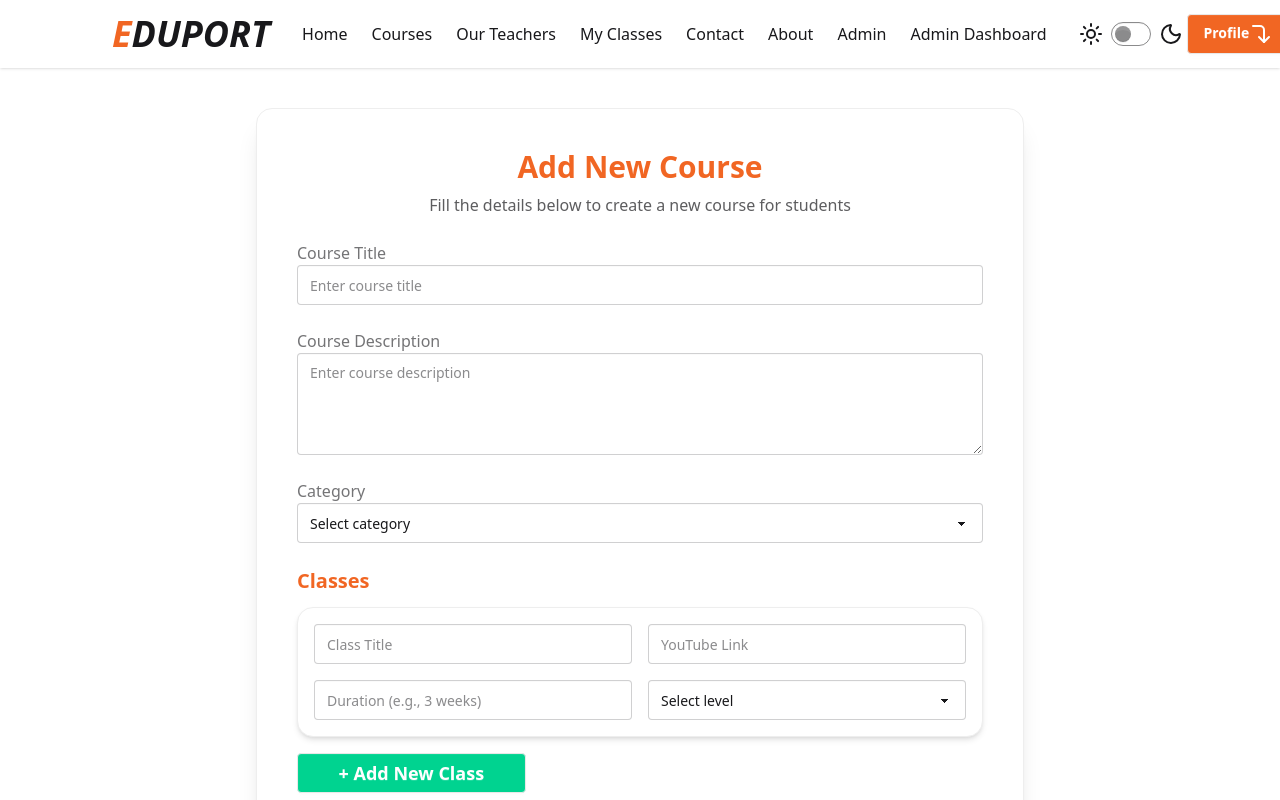
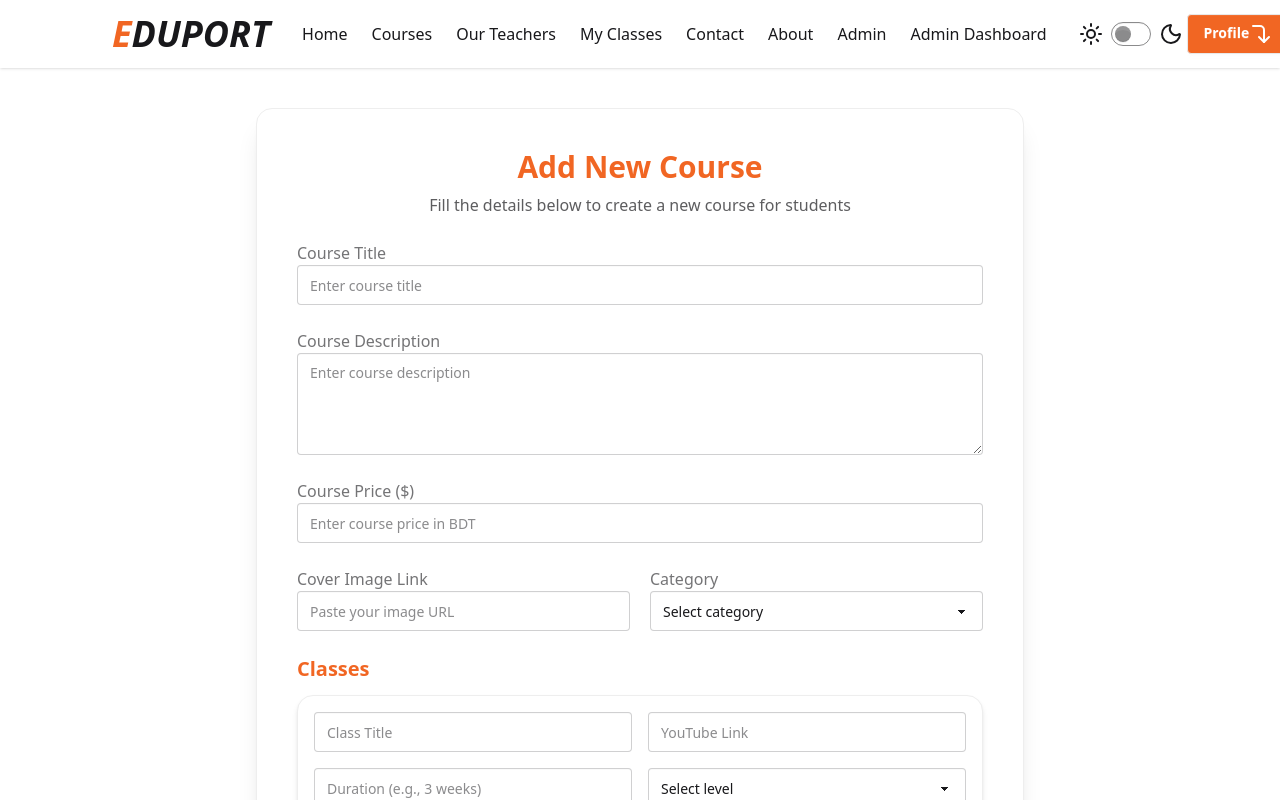
Before and after one commit to rubaiiyat/Learning-management-system-Client, a React (Vite) app: page /admin/add-course in a window 1280 px wide. Shown: the top 800 px of the page. Built offline with nearby package versions, Linux system fonts and the light colour scheme; no server answers.

Commit message:
change add course page and add courses page

```diff
--- a/src/Components/Admin/AddCourse/AddCourse.jsx
+++ b/src/Components/Admin/AddCourse/AddCourse.jsx
@@ -8,6 +8,8 @@ const AddCourse = () => {
     defaultValues: {
       title: "",
       description: "",
+      price: "",
+      image: "",
       category: "",
       classes: [{ title: "", youtube: "", duration: "", level: "" }],
     },
@@ -20,12 +22,11 @@ const AddCourse = () => {
 
   const onSubmit = async (data) => {
     try {
-      // backend e POST request
       const response = await axios.post("http://localhost:3000/courses", data);
 
       if (response.status === 200) {
         toast.success(`Course "${data.title}" added successfully!`);
-        reset(); // form reset
+        reset();
       } else {
         toast.error("Failed to add course. Try again.");
       }
@@ -72,6 +73,33 @@ const AddCourse = () => {
             ></textarea>
           </div>
 
+          {/* Course Price */}
+          <div className="form-control">
+            <label className="label">
+              <span className="label-text font-medium">Course Price ($)</span>
+            </label>
+            <input
+              type="number"
+              {...register("price", { required: true, min: 0 })}
+              placeholder="Enter course price in BDT"
+              className="input input-bordered w-full rounded"
+            />
+          </div>
+
+          {/* Image + Category */}
+          <div className="grid md:grid-cols-2 gap-5">
+            <div className="form-control">
+              <label className="label">
+                <span className="label-text font-medium">Cover Image Link</span>
+              </label>
+              <input
+                type="url"
+                {...register("image", { required: true })}
+                placeholder="Paste your image URL"
+                className="input input-bordered w-full rounded"
+              />
+            </div>
+
             {/* Category */}
             <div className="form-control">
               <label className="label">
@@ -82,12 +110,13 @@ const AddCourse = () => {
                 className="select select-bordered w-full rounded"
               >
                 <option value="">Select category</option>
-              <option value="ielts">IELTS</option>
-              <option value="toefl">TOEFL</option>
-              <option value="gre">GRE</option>
-              <option value="gmat">GMAT</option>
-              <option value="pte">PTE</option>
+                <option value="IELTS">IELTS</option>
+                <option value="TOEFL">TOEFL</option>
+                <option value="GRE">GRE</option>
+                <option value="GMAT">GMAT</option>
+                <option value="PTE">PTE</option>
               </select>
+            </div>
           </div>
 
           {/* Dynamic Classes */}
@@ -114,6 +143,7 @@ const AddCourse = () => {
                     className="input input-bordered w-full rounded"
                   />
                 </div>
+
                 <div className="grid md:grid-cols-2 gap-4 mt-4">
                   <input
                     {...register(`classes.${index}.duration`)}
@@ -146,7 +176,7 @@ const AddCourse = () => {
 
             <button
               type="button"
-              className="btn w-4/12 text-lg rounded bg-success  text-white hover:opacity-90 mb-4"
+              className="btn w-4/12 text-lg rounded bg-success text-white hover:opacity-90 mb-4"
               onClick={() =>
                 append({ title: "", youtube: "", duration: "", level: "" })
               }
@@ -162,6 +192,7 @@ const AddCourse = () => {
           >
             Add Course
           </button>
+
           <Link
             to={"/admin/dashboard"}
             className="btn w-full text-lg rounded bg-base-300 text-[#F16623] hover:opacity-90"
--- /dev/null
+++ b/src/Components/Pages/Courses.jsx
@@ -0,0 +1,70 @@
+import axios from "axios";
+import React, { useEffect, useState } from "react";
+import { Link } from "react-router";
+
+const Courses = () => {
+  const [courses, setCourses] = useState([]);
+
+  useEffect(() => {
+    axios.get("http://localhost:3000/courses").then((res) => {
+      setCourses(res.data.course);
+    });
+  }, []);
+
+  return (
+    <div className="py-12 px-6">
+      {/* Total Course Count */}
+      <h2 className="text-3xl font-bold text-center mb-10 text-[#F16623]">
+        Available Courses: {courses.length}
+      </h2>
+
+      {/* Courses Grid */}
+      <div className="grid sm:grid-cols-2 md:grid-cols-3 lg:grid-cols-4 gap-8">
+        {courses.map((course, index) => (
+          <div
+            key={index}
+            className="card bg-base-100 shadow-xl hover:scale-[1.02] transition-all duration-300 border border-base-300 rounded-2xl"
+          >
+            <figure className="h-48 w-full overflow-hidden">
+              <img
+                src={course.image}
+                alt={course.title}
+                className="h-full w-full object-cover"
+              />
+            </figure>
+            <div className="card-body">
+              <h3 className="card-title text-lg font-semibold text-[#F16623]">
+                {course.title}
+              </h3>
+              <p className="text-base-content/70 text-sm">
+                {course.description.length > 100
+                  ? course.description.slice(0, 100) + "..."
+                  : course.description}
+              </p>
+              <div className="mt-3 flex justify-between items-center">
+                <span className="badge badge-outline text-sm capitalize">
+                  {course.category}
+                </span>
+                <span className="text-sm text-base-content/60">
+                  {course.classes?.length || 0} Classes
+                </span>
+              </div>
+              <Link className="btn bg-[#F16623] w-full text-white text-lg rounded-xl mt-2">
+                Details
+              </Link>
+            </div>
+          </div>
+        ))}
+      </div>
+
+      {/* No Course Message */}
+      {courses.length === 0 && (
+        <p className="text-center text-base-content/60 text-lg mt-10">
+          No courses available yet.
+        </p>
+      )}
+    </div>
+  );
+};
+
+export default Courses;
--- /dev/null
+++ b/src/Components/Profile/MyClass.jsx
@@ -0,0 +1,11 @@
+import React from "react";
+
+const MyClass = () => {
+  return (
+    <div>
+      <h1>My Class page</h1>
+    </div>
+  );
+};
+
+export default MyClass;
--- a/src/Components/Routes/Routes.jsx
+++ b/src/Components/Routes/Routes.jsx
@@ -14,6 +14,7 @@ import AdminLogin from "../Admin/AdminAuth/AdminLogin";
 import AdminDashboard from "../Admin/AdminDashboard/AdminDashboard";
 import AdminRegister from "../Admin/AdminAuth/AdminRegister";
 import AddCourse from "../Admin/AddCourse/AddCourse";
+import Courses from "../Pages/Courses";
 
 const Routes = createBrowserRouter([
   {
@@ -38,7 +39,7 @@ const Routes = createBrowserRouter([
       },
       {
         path: "/courses",
-        element: <div>Courses</div>,
+        element: <Courses></Courses>,
       },
       {
         path: "/user/dashboard",
```
Also changed, not shown: package.json (+6 -1 lines), 1 other file (tests, documents, lock files or other folders). Lines whose indentation alone changed are shown as unchanged.
